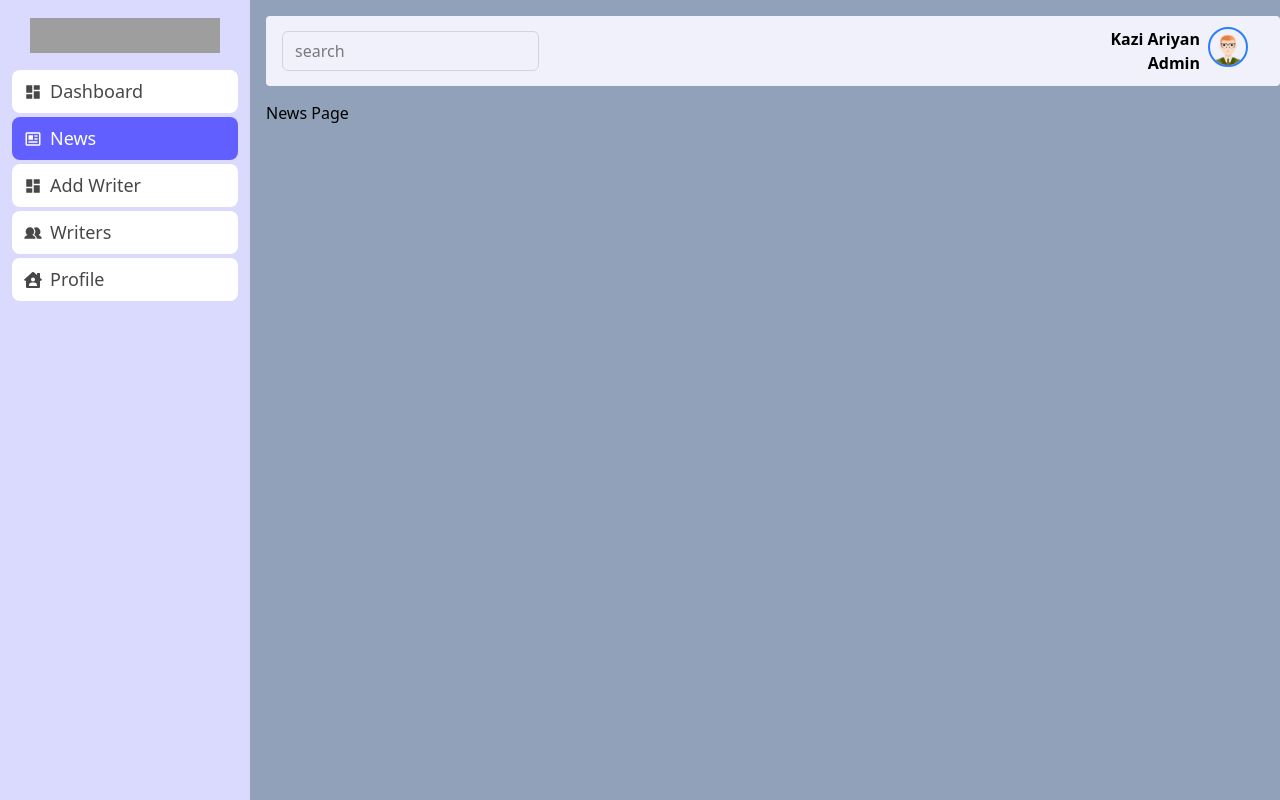
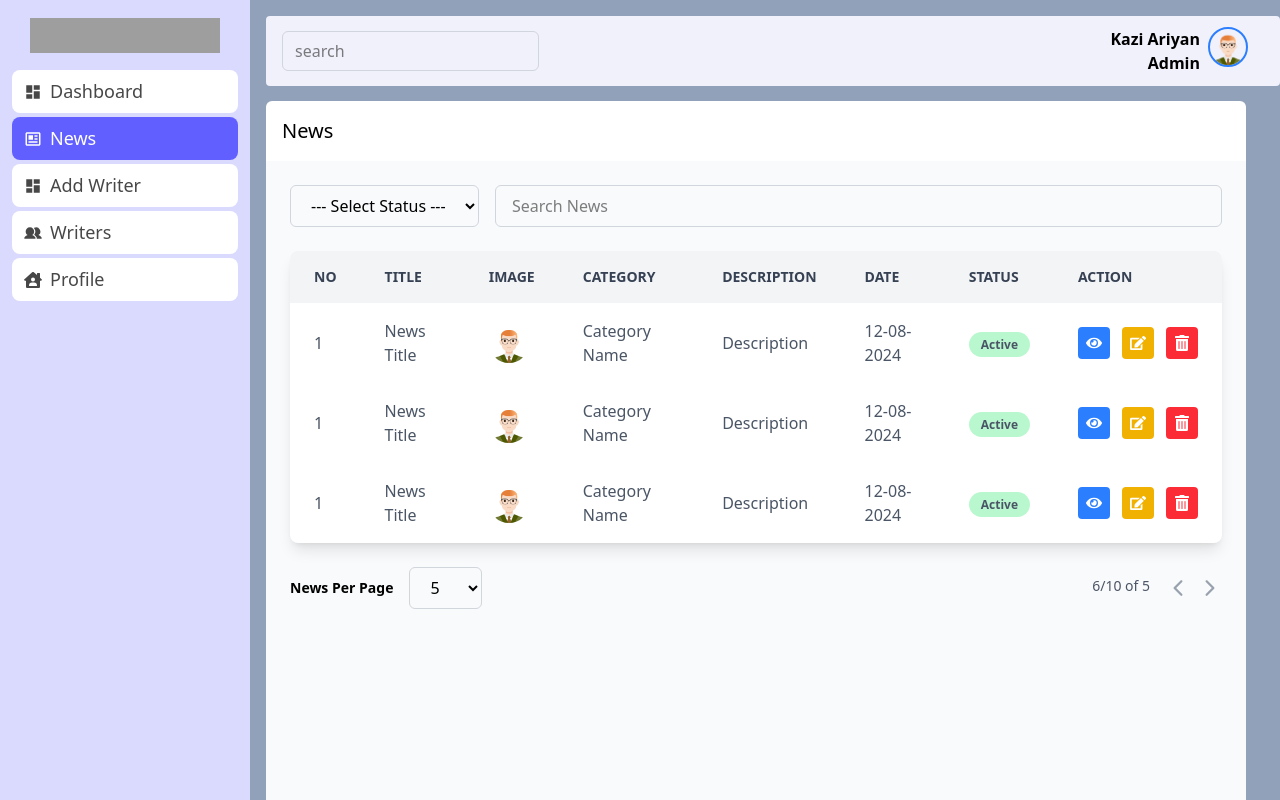
Before and after one commit to nabilamutiara/codenews, a React (Vite) app in the folder client/: page /dashboard/news in a window 1280 px wide. Shown: the top 800 px of the page. Built offline with nearby package versions, Linux system fonts and the light colour scheme; grey boxes are pictures that could not be loaded.

Commit message:
admin index

```diff
--- /dev/null
+++ b/client/src/dashboard/components/NewsContent.jsx
@@ -0,0 +1,99 @@
+import React from 'react';
+import profile from '../../assets/profile.png';
+import { Link } from 'react-router-dom';
+import { FaEye } from 'react-icons/fa';
+import { FaEdit } from 'react-icons/fa';
+import { FaTrashAlt } from 'react-icons/fa';
+import { IoIosArrowBack, IoIosArrowForward } from 'react-icons/io';
+
+const NewsContent = () => {
+    return (
+        <div className='bg-gray-50 min-h-screen p-6'>
+            <div className="flex items-center gap-4 mb-6">
+                <select name="status" className='w-48 px-4 py-2 rounded-md border border-gray-300 focus:ring-2 focus:ring-blue-400'>
+                    <option value="">--- Select Status ---</option>
+                    <option value="pending">Pending</option>
+                    <option value="active">Active</option>
+                    <option value="deactive">Deactive</option>
+                </select>
+                <input type="text" placeholder='Search News' className='w-full px-4 py-2 rounded-md border border-gray-300 focus:ring-2 focus:ring-blue-400 focus:outline-none'/>
+
+            </div>
+
+            <div className='overflow-x auto'>
+<table className='w-full table-auto bg-white shadow-lg rounded-lg overflow-hidden'>
+    <thead className='bg-gray-100 text-gray-700 uppercase text-sm'>
+        <tr>
+            <th className='py-4 px-6 text-left'>No</th>
+            <th className='py-4 px-6 text-left'>Title</th>
+            <th className='py-4 px-6 text-left'>Image</th>
+            <th className='py-4 px-6 text-left'>Category</th>
+            <th className='py-4 px-6 text-left'>Description</th>
+            <th className='py-4 px-6 text-left'>Date</th>
+            <th className='py-4 px-6 text-left'>Status</th>
+            <th className='py-4 px-6 text-left'>Action</th>
+
+        </tr>
+
+    </thead>
+    <tbody className='text-gray-600'>
+        {[1,2,3].map((item,index)=>(
+            <tr key={index} className=''>
+                <td className='py-4 px-6'>1</td>
+                <td className='py-4 px-6'>News Title</td>
+                <td className='py-4 px-6'>
+                    <img className='w-10 h-10 rounded-full object-cover' src={profile} alt="news" />
+                </td>
+                <td className='py-4 px-6'>Category Name</td>
+                <td className='py-4 px-6'>Description</td>
+                <td className='py-4 px-6'>12-08-2024</td>
+                <td className='py-4 px-6'>
+                    <span className='px-3 py-1 bg-green-200 rounded-full text-xs font-semibold'>Active</span>
+                </td>
+                <td className='py-4 px-6'>
+                    <div className="flex gap-3 text-gray-500">
+                        <Link to='#' className='p-2 bg-blue-500 text-white rounded hover:bg-blue-800'>
+                            <FaEye/>
+                        </Link>
+
+                        <Link to='#' className='p-2 bg-yellow-500 text-white rounded hover:bg-blue-800'>
+                            <FaEdit/>
+                        </Link>
+
+                        <Link to='#' className='p-2 bg-red-500 text-white rounded hover:bg-red-800'>
+                            <FaTrashAlt/>
+                        </Link>
+                    </div>
+                </td>
+            </tr>
+        ))
+
+        }
+    </tbody>
+</table>
+
+            </div>
+            <div className='flex justify-between items-center py-6'>
+                <div className='flex items-center gap-4'>
+                    <label className='text-sm font-semibold'>News Per Page</label>
+                    <select name="category" id="category" className='px-4 py-2 rounded-md border border-gray-300 focus:ring-2 focus:ring-blue-400 focus:outline-none'>
+                        <option value="5">5</option>
+                        <option value="10">10</option>
+                        <option value="15">15</option>
+                        <option value="20">20</option>
+
+                    </select>
+                </div>
+                <div className='flex item-center gap-4 text-sm text-gray-600'>
+                    <span>6/10 of 5</span>
+                    <div className='flex gap-2'>
+                        <IoIosArrowBack className='w-6 h-6 text-gray-400 cursor-pointer hover:text-gray-800'/>
+                        <IoIosArrowForward className='w-6 h-6 text-gray-400 cursor-pointer hover:text-gray-800'/>
+                    </div>
+                </div>
+            </div>
+        </div>
+    );
+};
+
+export default NewsContent;
--- a/client/src/dashboard/pages/Adminindex.jsx
+++ b/client/src/dashboard/pages/Adminindex.jsx
@@ -1,9 +1,84 @@
 import React from 'react';
+import { Link } from 'react-router-dom';
+import { FaEye } from 'react-icons/fa';
+import profile from '../../assets/profile.png';
+import news from '../../assets/news.jpeg';
 
 const Adminindex = () => {
     return (
-        <div>
-            <h1>Admin Index</h1>
+        <div className='mt-6'>
+            <div className='grid grid-cols-5 md:grid-cols-5 lg-grid-cols-5 gap-6'>
+                {[
+                    {title: 'Total News', value: 50, color: 'text-red-500'},
+                    {title: 'Pending News', value: 55, color: 'text-purple-500'},
+                    {title: 'Active News', value: 50, color: 'text-cyan-500'},
+                    {title: 'Deactive News', value: 15, color: 'text-blue-500'},
+                    {title: 'Writers', value: 10, color: 'text-green-500'},
+
+                ].map((start, i)=>(
+                    <div key={i} className='p-8 bg-white rounded-lg shadow-md flex flex-col items-center gap-2'>
+                        <span className={`text-4xl font-bold ${start.color}`}>
+                            {start.value}
+                        </span>
+                        <span className='text-md font-semibold text-gray-600'>
+                            {start.title}
+                        </span>
+                    </div>
+                ))
+                }
+            </div>
+            <div className='bg-white p-6 mt-8 rounded-lg shadow-md '>
+                <div className='flex justify-between items-center pb-4 border-b border-gray-500'>
+                    <h2 className='text-xl font-bold text-gray-600'>Recent News</h2>
+                    <Link to='/news' className='text-blue-500 hover:text-blue-800 font-semibold transition duration-300'>
+                        View All
+                    </Link>
+                </div>
+                <div className='overflow-x-auto mt-6 '>
+                    <table className='w-full table-auto bg-white shadow-lg rounded-lg overflow-hidden'>
+                        <thead className='bg-gray-100 text-gray-700 uppercase text-sm'>
+                            <tr>
+                                <th className='py-4 px-6 text-left'>No</th>
+                                <th className='py-4 px-6 text-left'>Title</th>
+                                <th className='py-4 px-6 text-left'>Image</th>
+                                <th className='py-4 px-6 text-left'>Category</th>
+                                <th className='py-4 px-6 text-left'>Description</th>
+                                <th className='py-4 px-6 text-left'>Date</th>
+                                <th className='py-4 px-6 text-left'>Status</th>
+                                <th className='py-4 px-6 text-left'>Action</th>
+
+                            </tr>
+
+                        </thead>
+                        <tbody className='text-gray-600'>
+                            {[1,2,3].map((item,index)=>(
+                                <tr key={index} className=''>
+                                    <td className='py-4 px-6'>1</td>
+                                    <td className='py-4 px-6'>News Title</td>
+                                    <td className='py-4 px-6'>
+                                        <img className='w-10 h-10 rounded-full object-cover' src={news} alt="news" />
+                                    </td>
+                                    <td className='py-4 px-6'>Category Name</td>
+                                    <td className='py-4 px-6'>Description</td>
+                                    <td className='py-4 px-6'>12-08-2024</td>
+                                    <td className='py-4 px-6'>
+                                        <span className='px-3 py-1 bg-green-200 rounded-full text-xs font-semibold'>Active</span>
+                                    </td>
+                                    <td className='py-4 px-6'>
+                                        <div className="flex gap-3 text-gray-500">
+                                            <Link to='#' className='p-2 bg-blue-500 text-white rounded hover:bg-blue-800'>
+                                                <FaEye/>
+                                            </Link>
+                                        </div>
+                                    </td>
+                                </tr>
+                            ))
+
+                            }
+                        </tbody>
+                    </table>
+                </div>
+            </div>
         </div>
     );
 };
--- a/client/src/dashboard/pages/News.jsx
+++ b/client/src/dashboard/pages/News.jsx
@@ -1,9 +1,22 @@
 import React from 'react';
+import {Link} from 'react-router-dom';
+import NewsContent from '../components/NewsContent';
 
 const News = () => {
+    const userInfo = {
+        role: "admin"
+    }
     return (
-        <div>
-            News Page
+        <div className='bg-white rounded-md'>
+            <div className="flex justify-between p-4">
+                <h2 className='text-xl font-medium'>News</h2>
+                {
+                    userInfo.role !== 'admin' && <Link className='px-4 py-[8px] bg-blue-500 rounded-lg text-white hover:bg-blue-800' to="/dashboard/news/create">Create News
+                    </Link>
+                }
+            </div>
+            <NewsContent/>
+
         </div>
     );
 };
```
Also changed, not shown: client/src/assets/news.jpeg (added).
